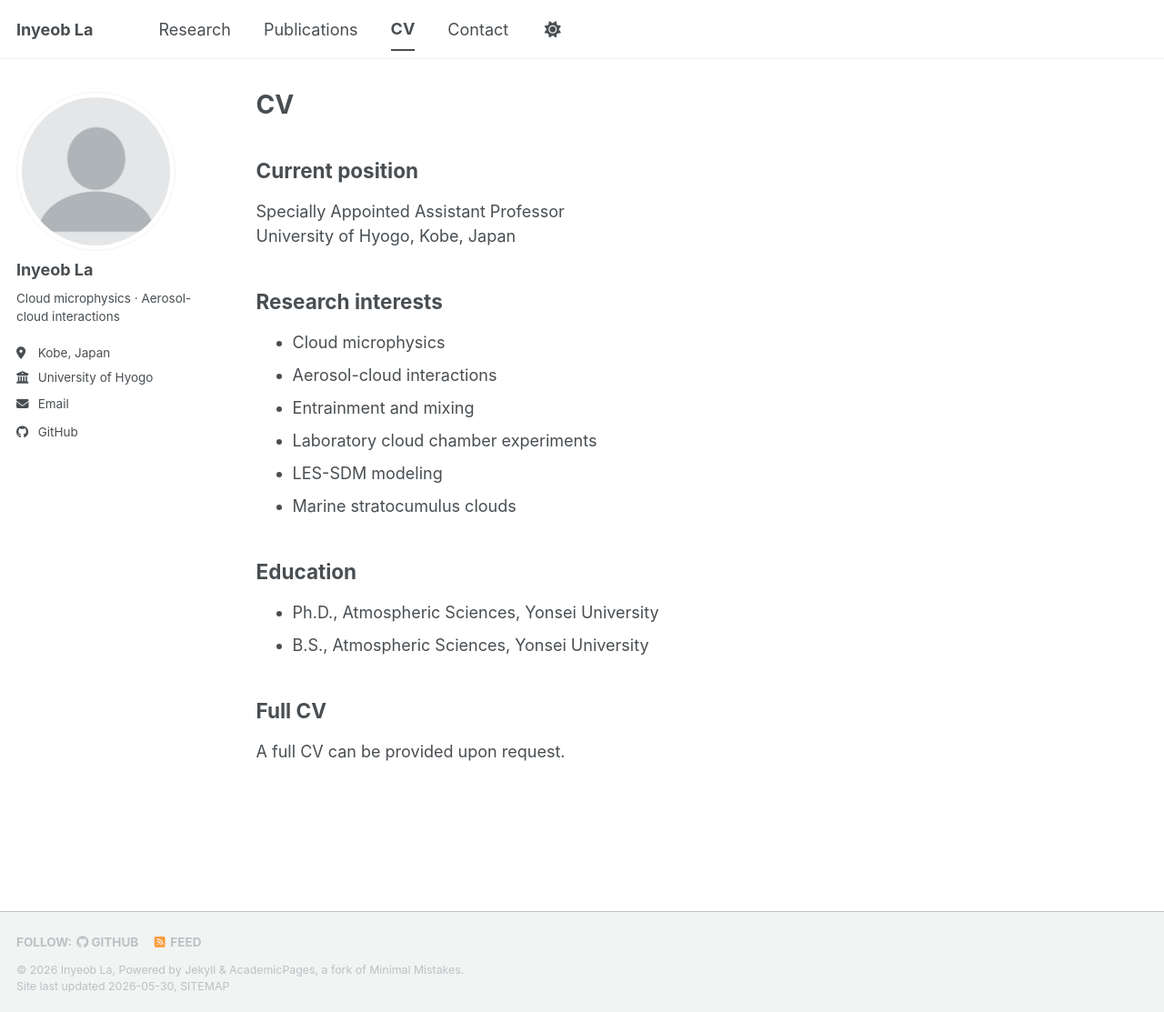
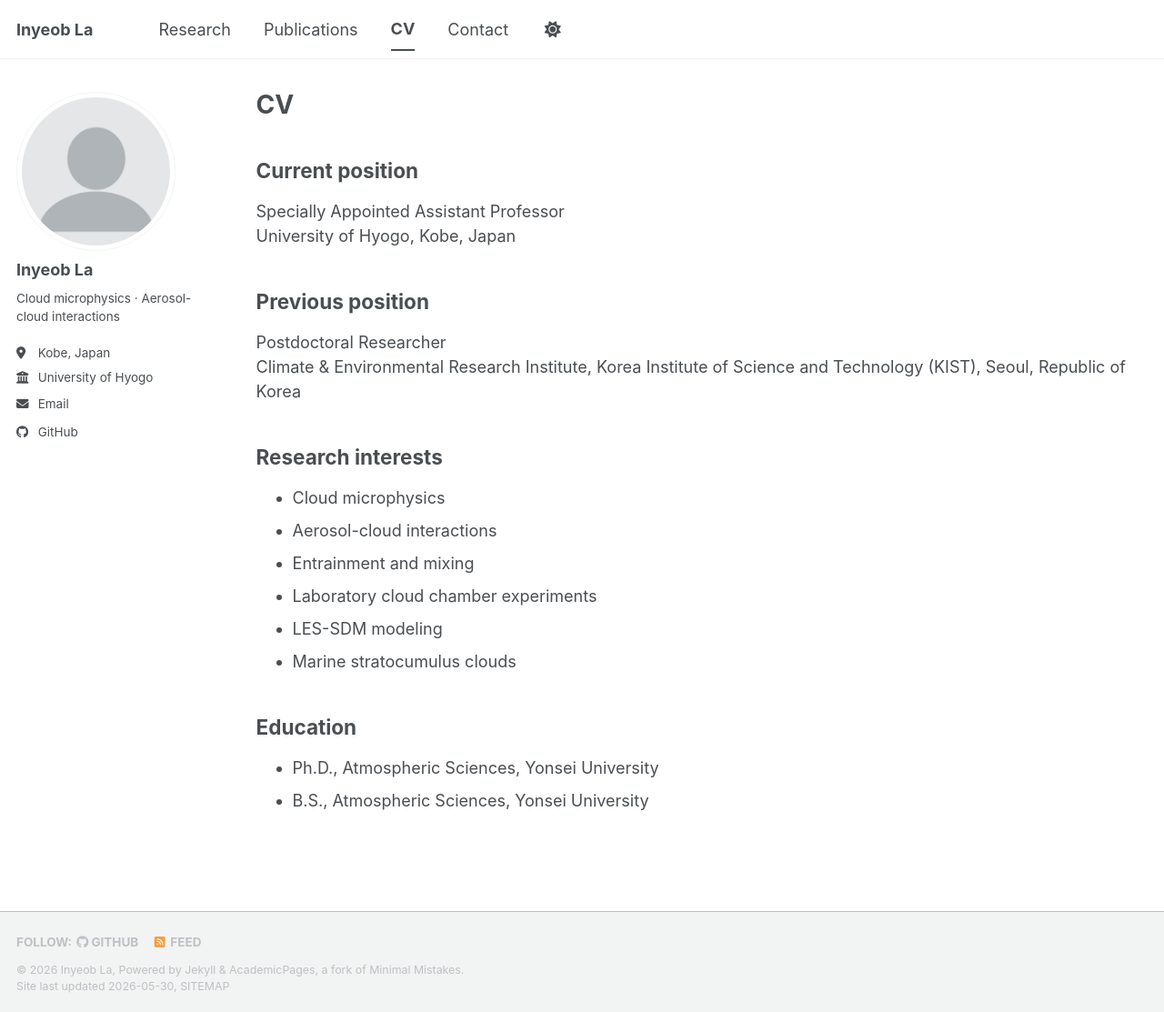
Before and after one commit to iyna481/iyna481.github.io, a Jekyll site: the page built from _pages/cv.md, in a window 1280 px wide and 1113 px high. Shown: the whole window at 91% size. Built offline with Jekyll 4.4.1, drawn with Linux system fonts in a browser that asks for light colours; a script bundle is joined from its source files by our own code; library files that are not in the unit come from our copies.

Commit message:
Update CV page with KIST position

```diff
--- a/_pages/cv.md
+++ b/_pages/cv.md
@@ -12,6 +12,11 @@ redirect_from:
 Specially Appointed Assistant Professor
 University of Hyogo, Kobe, Japan
 
+## Previous position
+
+Postdoctoral Researcher
+Climate & Environmental Research Institute, Korea Institute of Science and Technology (KIST), Seoul, Republic of Korea
+
 ## Research interests
 
 - Cloud microphysics
@@ -25,7 +30,3 @@ University of Hyogo, Kobe, Japan
 
 - Ph.D., Atmospheric Sciences, Yonsei University
 - B.S., Atmospheric Sciences, Yonsei University
-
-## Full CV
-
-A full CV can be provided upon request.
```
